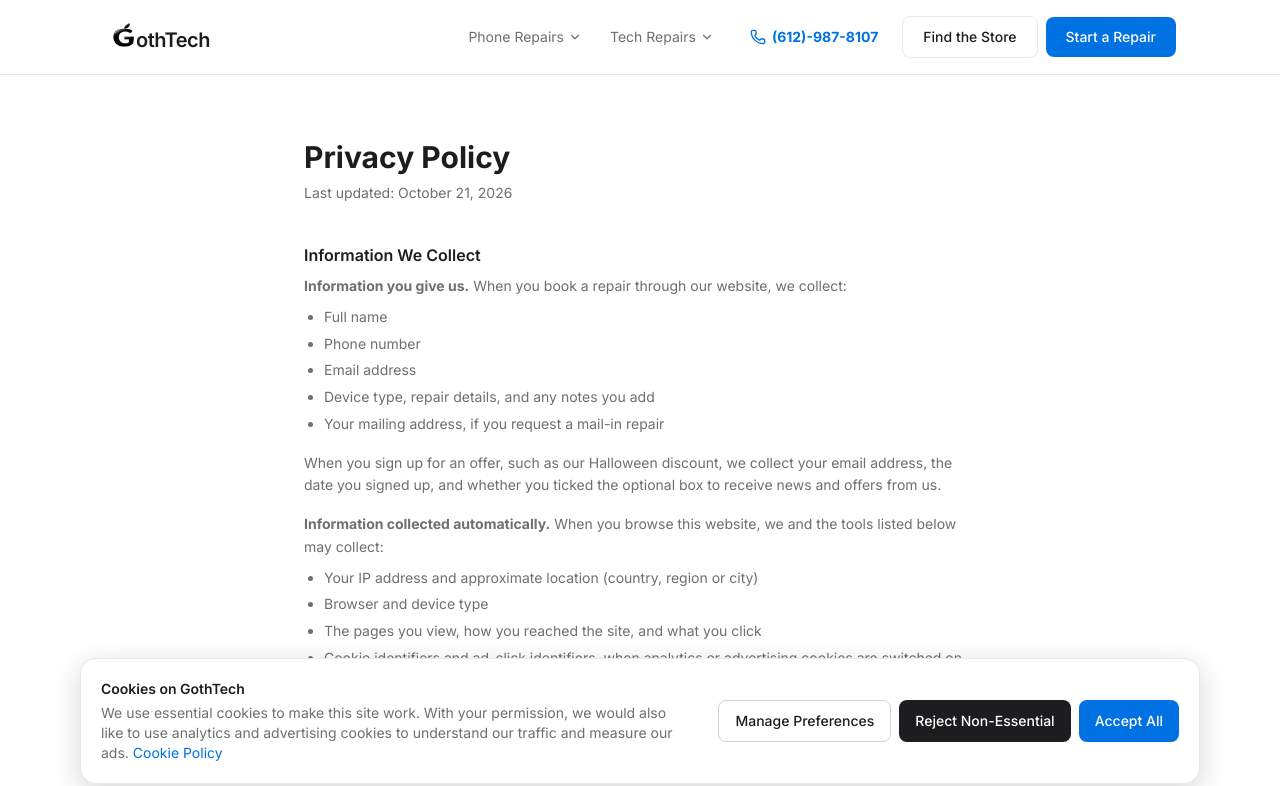
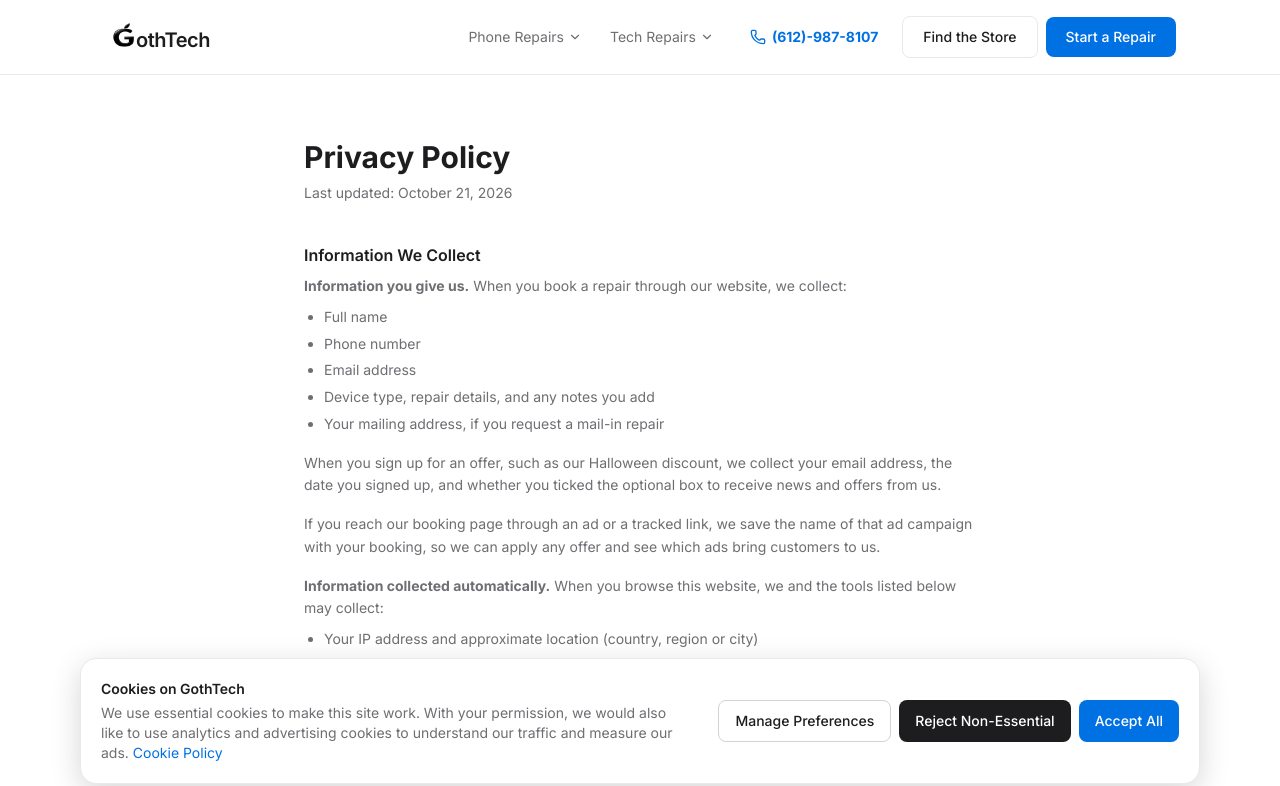
Before and after one commit to gothtech5/goth-repair, a Next.js app: page /privacy in a window 1280 px wide. Shown: the top 786 px of the page. Built offline with nearby package versions, Linux system fonts and the light colour scheme.

Commit message:
Privacy Policy: booking source from ads and tracked links
Added information about tracking ad campaigns on booking page.

```diff
--- a/src/app/privacy/page.tsx
+++ b/src/app/privacy/page.tsx
@@ -37,6 +37,11 @@ export default function PrivacyPage() {
             When you sign up for an offer, such as our Halloween discount, we
             collect your email address, the date you signed up, and whether you
             ticked the optional box to receive news and offers from us.
+          </p>
+          <p className="mt-4">
+            If you reach our booking page through an ad or a tracked link, we
+            save the name of that ad campaign with your booking, so we can apply
+            any offer and see which ads bring customers to us.
           </p>
           <p className="mt-4">
             <strong>Information collected automatically.</strong> When you
```
